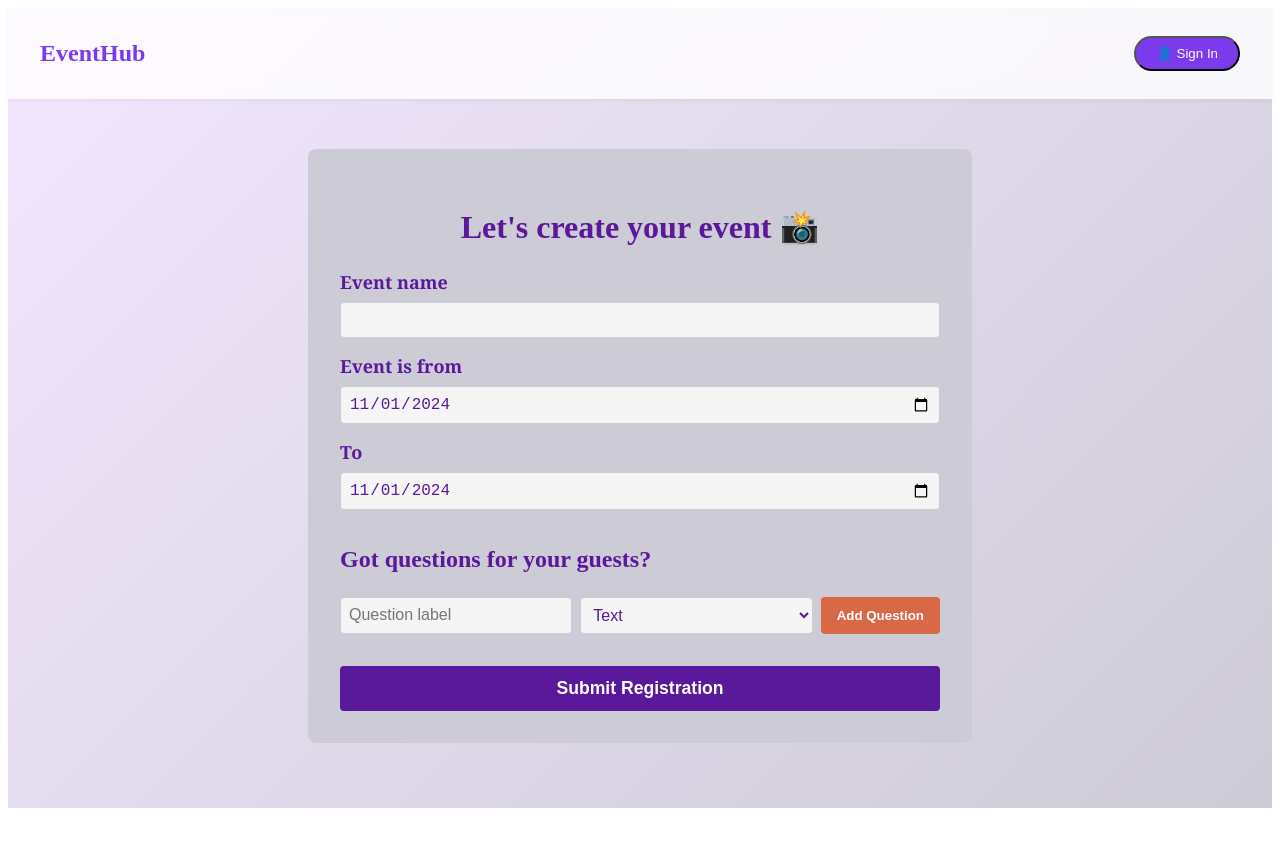
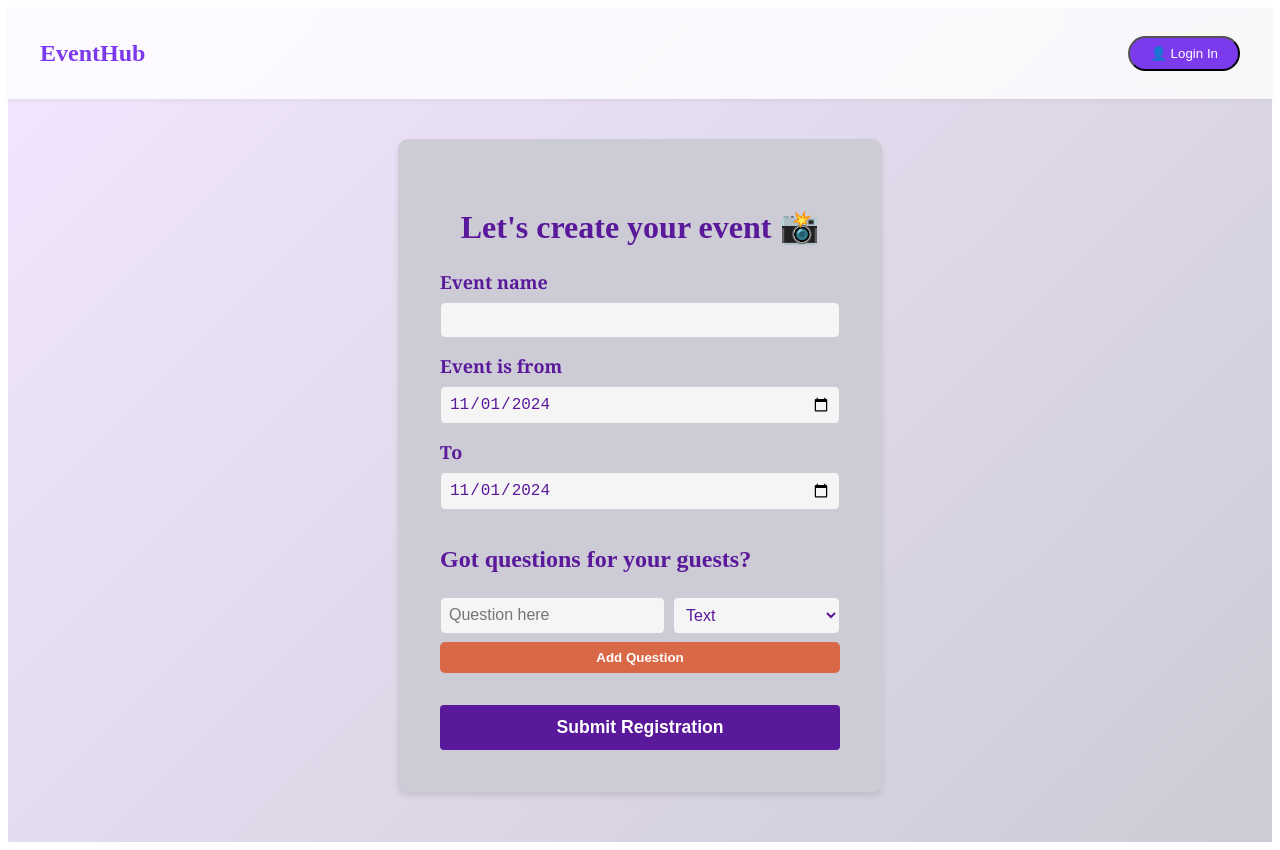
Before and after one commit to Jain2003/event-hub, a Next.js app in the folder nextjs-app/: page /form in a window 1280 px wide. Before the commit the page ends 816 px from the top, so only its background shows below. Built offline with nearby package versions, Linux system fonts and the light colour scheme.

Commit message:
Resp on event creation form fixed.

```diff
--- a/nextjs-app/pages/form.js
+++ b/nextjs-app/pages/form.js
@@ -1,7 +1,31 @@
 import { useState } from 'react';
+import { useRouter } from 'next/router';
 import styles from '../styles/EventForm.module.css'; // Import CSS module
 
+const LogoWithIcon = () => {
+  const router = useRouter();
+
+  // Handler to navigate to the home page
+  const handleLogoClick = () => {
+    router.push('/');
+  };
+
+  return (
+    <h1 className={styles.logo}  onClick={handleLogoClick} style={{ cursor: 'pointer' }}>
+      <span>Event</span>
+      <span>Hub</span>
+    </h1>
+  );
+};
+
 export default function EventForm() {
+  const router = useRouter();
+
+  // Handler to navigate to the auth sign-in page
+  const handleLoginClick = () => {
+    router.push('/authlogin');
+  };
+
   const [questions, setQuestions] = useState([]);
   const [newQuestion, setNewQuestion] = useState({ label: '', type: 'text' });
   const [eventDate, setEventDate] = useState(new Date().toISOString().split('T')[0]);
@@ -24,12 +48,15 @@ export default function EventForm() {
 
   return (
     <div className={styles.outerContainer}>
-        {/* Header */}
+      {/* Header */}
       <header className={styles.header}>
         <div className={styles.headerContent}>
-          <h1 className={styles.logo}>EventHub</h1>
-          <button className={styles.signInButton}>
-            👤 Sign In
+          <LogoWithIcon />
+          <button
+            className={styles.signInButton}
+            onClick={handleLoginClick}  // Add the click handler here
+          >
+            👤 Login In
           </button>
         </div>
       </header>
@@ -67,7 +94,7 @@ export default function EventForm() {
       <div className={styles.addQuestion}>
         <input
           type="text"
-          placeholder="Question label"
+          placeholder="Question here"
           value={newQuestion.label}
           onChange={(e) => setNewQuestion({ ...newQuestion, label: e.target.value })}
           className={styles.input}
--- a/nextjs-app/styles/EventForm.module.css
+++ b/nextjs-app/styles/EventForm.module.css
@@ -1,7 +1,7 @@
 /* Header Styles */
 .header {
     background-color: rgba(255, 255, 255, 0.8);
-    backdrop-filter: blur(8px);
+    backdrop-filter: blur(4px);
     padding: 1rem;
     box-shadow: 0 2px 4px rgba(0, 0, 0, 0.05);
     position: sticky;
@@ -43,10 +43,10 @@
 /* RegistrationForm.module.css */
 
 .outerContainer {
-    min-height: 100vh;
-    display: flex;
-    flex-direction: column;
-    background: linear-gradient(135deg, #f3e7ff 0%, #cdcbd6 100%);
+  min-height: 100vh;
+  display: flex;
+  flex-direction: column;
+  background: linear-gradient(135deg, #f3e7ff 0%, #cdcbd6 100%);
 }
 
 /* RegistrationForm.module.css */
@@ -55,13 +55,17 @@
 
 .container {
   background-color: #cdcbd6; /* Soft purple background */
-  padding: 2rem;
-  border-radius: 8px;
-  width: 100%;
-  max-width: 600px;
+  width: 60%;
+  max-width: 400px;
   margin: 50px auto;
-  justify-content: center;
-  align-items: center;
+  margin-top: 40px;
+  padding: 2.5rem;
+  /* background-color: rgba(255, 255, 255, 0.9); */
+  /* backdrop-filter: blur(8px); */
+  border-radius: 10px;
+  box-shadow: 0 4px 6px rgba(0, 0, 0, 0.1);
+  border: 2px solid transparent;
+  transition: all 0.3s ease;
 }
 
 .title {
@@ -74,6 +78,8 @@
 
 .addQuestion {
   display: flex;
+  flex-direction: row;
+  flex-wrap: wrap;
   gap: 0.5rem;
   margin-bottom: 1rem;
 }
@@ -81,7 +87,7 @@
 .input, .select {
   flex: 1;
   padding: 0.5rem;
-  border-radius: 4px;
+  border-radius: 5px;
   border: 1px solid #cdcbd6;
   outline: none;
   font-size: 1rem;
@@ -90,11 +96,12 @@
 }
 
 .addButton {
+  flex: 1;
   background-color: #d96846;
   color: #fff;
   border: none;
   padding: 0.5rem 1rem;
-  border-radius: 4px;
+  border-radius: 5px;
   cursor: pointer;
   font-weight: bold;
   transition: background-color 0.3s ease;
```
